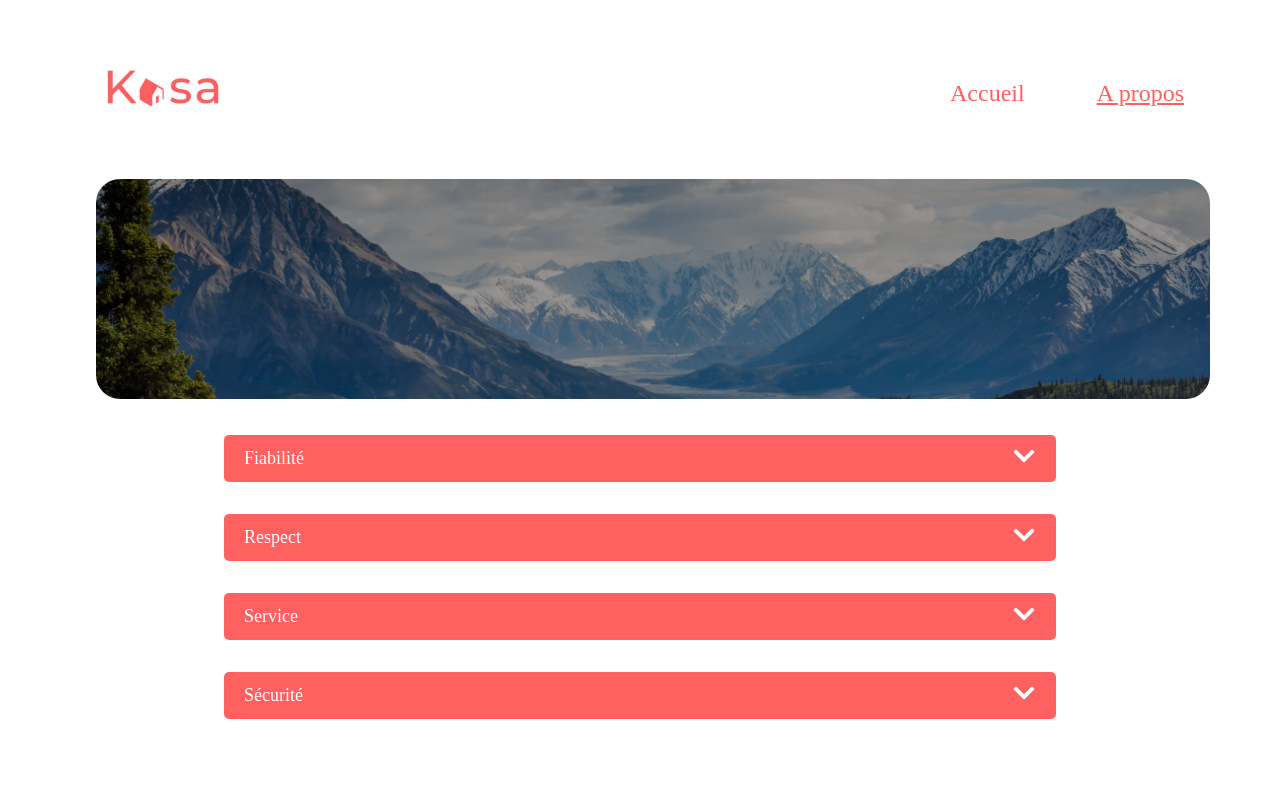
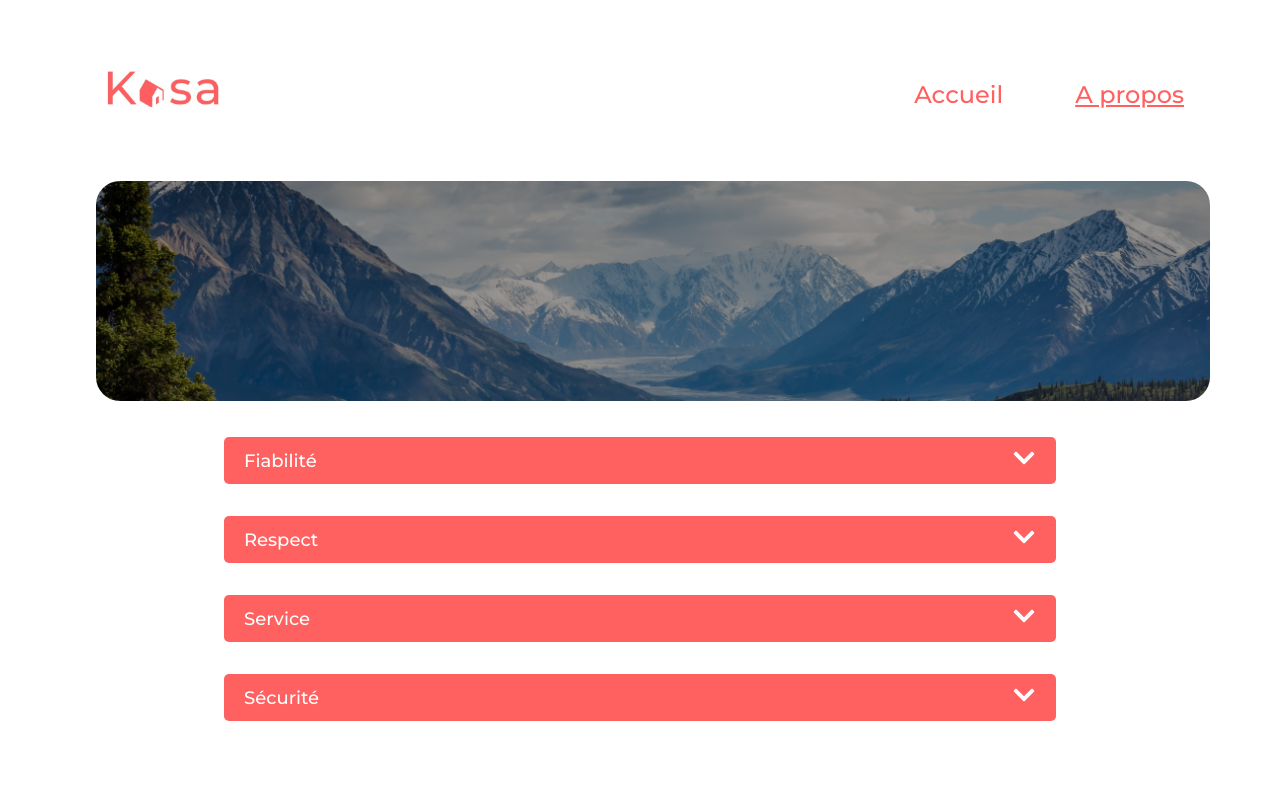
Before and after one commit to openclasro/p-11-kaza, a React (Create React App) app: page /p-11-kaza/a-propos in a window 1280 px wide. Shown: the top 800 px of the page. Built offline with nearby package versions, Linux system fonts and the light colour scheme.

Commit message:
ajout de la font-familly

```diff
--- a/public/index.html
+++ b/public/index.html
@@ -9,7 +9,7 @@
       name="description"
       content="Web site created using create-react-app"
     />
-    <!-- <link href="https://fonts.googleapis.com/css2?family=Montserrat:ital,wght@0,100;0,200;0,300;0,400;0,500;0,600;0,700;0,800;0,900;1,100;1,200;1,300;1,400;1,500;1,600;1,700;1,800;1,900&display=swap" rel="stylesheet"> -->
+    <link href="https://fonts.googleapis.com/css2?family=Montserrat:wght@500&display=swap" rel="stylesheet">
     <!-- <link rel="apple-touch-icon" href="%PUBLIC_URL%/logo192.png" /> -->
     <!--
       manifest.json provides metadata used when your web app is installed on a
--- a/src/app.css
+++ /dev/null
@@ -1,3 +0,0 @@
-body{
-    position: relative;
-}
--- a/src/components/slider/slider.css
+++ b/src/components/slider/slider.css
@@ -10,7 +10,7 @@
     height: 415px;
     object-fit: cover;
     vertical-align: bottom;
-    width: 100%;
+    width: 1240px;
 }
 .slider__count {
     color: white;
--- a/src/pages/404/page404.css
+++ b/src/pages/404/page404.css
@@ -1,7 +1,7 @@
 .error404 {
     color: #FF6060;
     text-align: center;
-    /* margin: 10em 2em; */
+    margin: 10em 2em;
 }
 .error404 h2 {
     /* margin-top: -10%; */
--- a/src/pages/apropos/apropos.css
+++ b/src/pages/apropos/apropos.css
@@ -2,7 +2,7 @@
     margin: 0 auto;
     width: 85vw;
     margin-top: 35px;
-    margin-bottom: 79px;
+    margin-bottom: 139px;
 }
 .about__content {
     font-size: 24px;
--- a/src/pages/logement/logement.css
+++ b/src/pages/logement/logement.css
@@ -1,6 +1,5 @@
 body{
     font-family: Montserrat;
-
 }
 
 
```
